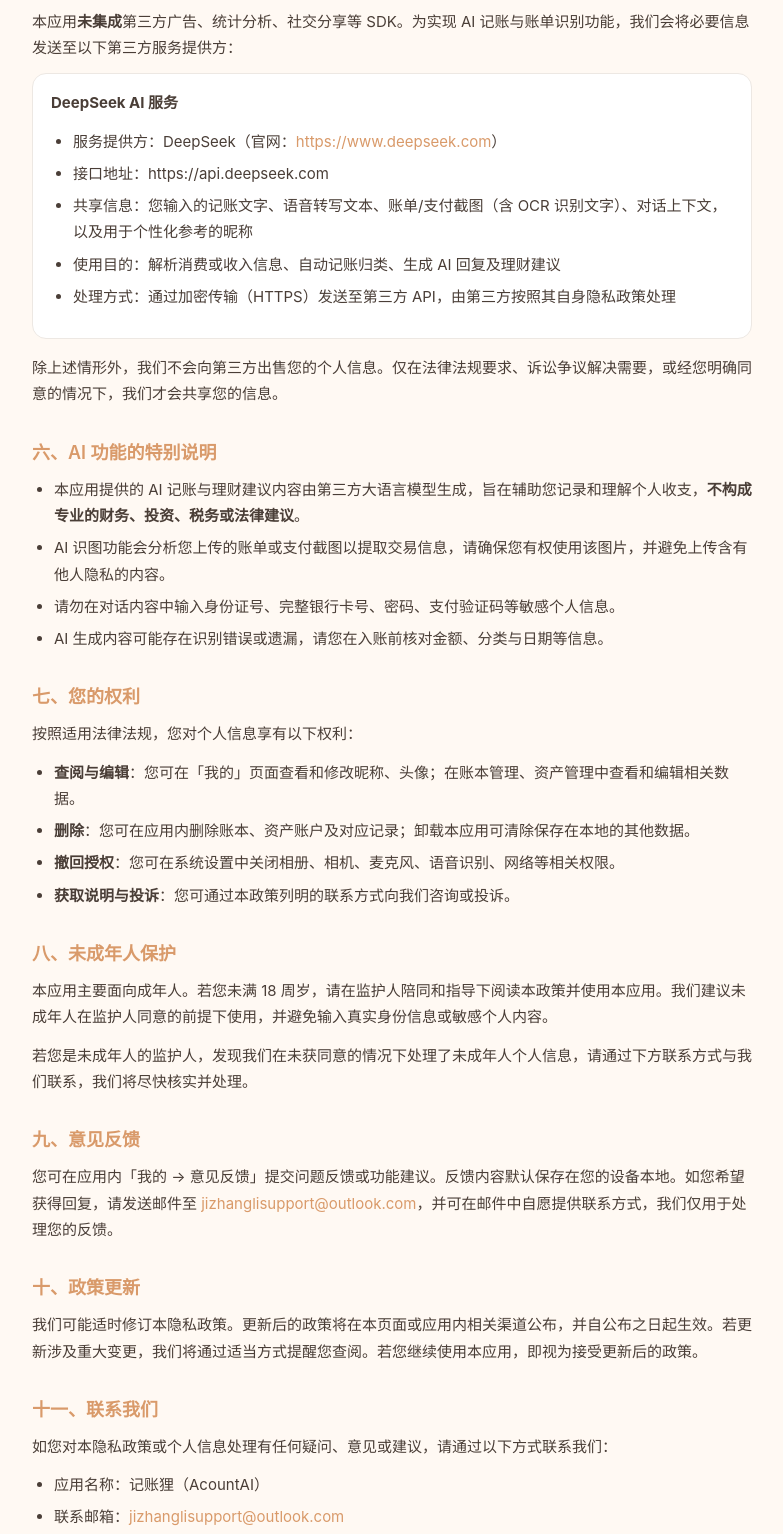
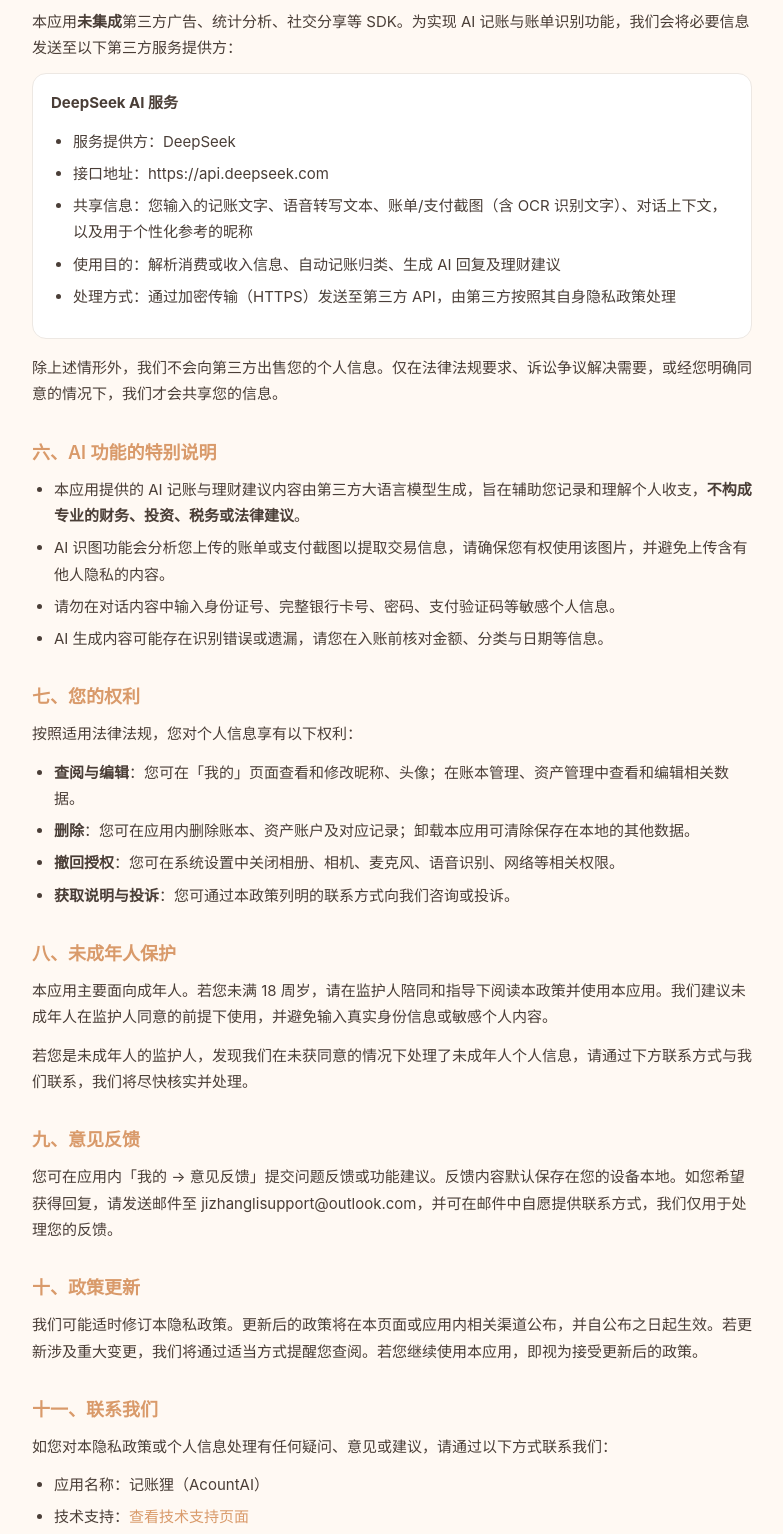
Before and after one commit to Cdream-Li/app-charge-support, a plain HTML site: page privacy.html in a window 1280 px wide. Shown: the part 2028-3562 px from the top of the page, without its empty margins (248-1031 px from the left). Drawn offline with Linux system fonts and the light colour scheme.

Commit message:
Update privacy policy contact information

```diff
--- a/privacy.html
+++ b/privacy.html
@@ -221,7 +221,7 @@
     <div class="card">
       <p><strong>DeepSeek AI 服务</strong></p>
       <ul>
-        <li>服务提供方：DeepSeek（官网：<a href="https://www.deepseek.com" target="_blank" rel="noopener noreferrer">https://www.deepseek.com</a>）</li>
+        <li>服务提供方：DeepSeek</li>
         <li>接口地址：https://api.deepseek.com</li>
         <li>共享信息：您输入的记账文字、语音转写文本、账单/支付截图（含 OCR 识别文字）、对话上下文，以及用于个性化参考的昵称</li>
         <li>使用目的：解析消费或收入信息、自动记账归类、生成 AI 回复及理财建议</li>
@@ -253,7 +253,7 @@
     <p>若您是未成年人的监护人，发现我们在未获同意的情况下处理了未成年人个人信息，请通过下方联系方式与我们联系，我们将尽快核实并处理。</p>
 
     <h2>九、意见反馈</h2>
-    <p>您可在应用内「我的 → 意见反馈」提交问题反馈或功能建议。反馈内容默认保存在您的设备本地。如您希望获得回复，请发送邮件至 <a href="mailto:jizhanglisupport@outlook.com">jizhanglisupport@outlook.com</a>，并可在邮件中自愿提供联系方式，我们仅用于处理您的反馈。</p>
+    <p>您可在应用内「我的 → 意见反馈」提交问题反馈或功能建议。反馈内容默认保存在您的设备本地。如您希望获得回复，请发送邮件至 jizhanglisupport@outlook.com，并可在邮件中自愿提供联系方式，我们仅用于处理您的反馈。</p>
 
     <h2>十、政策更新</h2>
     <p>我们可能适时修订本隐私政策。更新后的政策将在本页面或应用内相关渠道公布，并自公布之日起生效。若更新涉及重大变更，我们将通过适当方式提醒您查阅。若您继续使用本应用，即视为接受更新后的政策。</p>
@@ -262,7 +262,6 @@
     <p>如您对本隐私政策或个人信息处理有任何疑问、意见或建议，请通过以下方式联系我们：</p>
     <ul>
       <li>应用名称：记账狸（AcountAI）</li>
-      <li>联系邮箱：<a href="mailto:jizhanglisupport@outlook.com">jizhanglisupport@outlook.com</a></li>
       <li>技术支持：<a href="support.html">查看技术支持页面</a></li>
     </ul>
 
```
